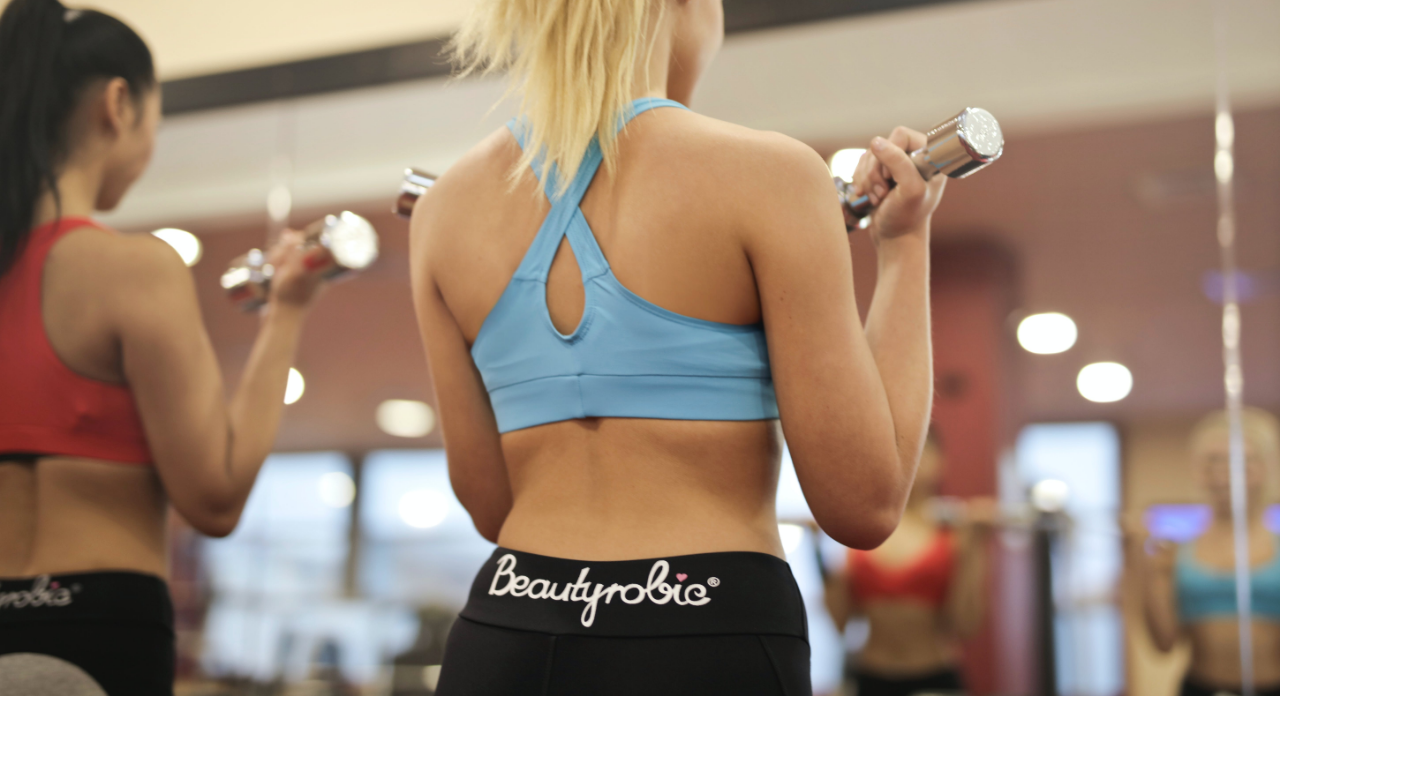
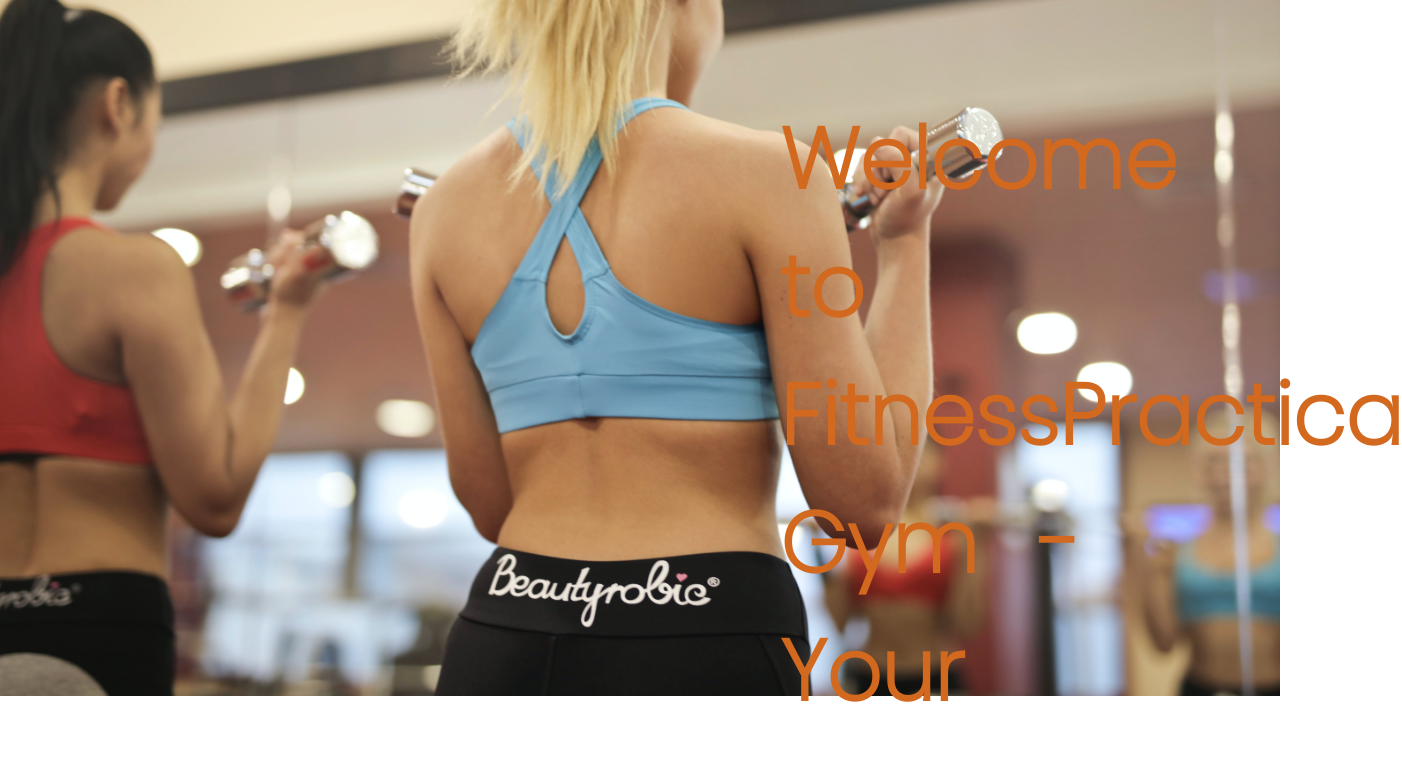
Before and after one commit to g3r0n1/FitnesPractica, a plain HTML site: page index.html in a window 1280 px wide. Shown: the part 104-865 px from the top of the page, 1402 px wide, since content can reach past the window. Before the commit the page ends 800 px from the top, so only its background shows below. Drawn offline with Linux system fonts and the light colour scheme.

Commit message:
updated main title

```diff
--- a/index.html
+++ b/index.html
@@ -21,10 +21,11 @@
 </div>
 </nav>
 
+
 <div class="container">
 <div class="section">
 <div class="text">
-    <h1>Join Fitness Practica</h1>
+    <h1>Welcome to FitnessPractica Gym - Your Path to Wellness and Strength!</h1>
 
 </div>
 
--- a/style.css1.css
+++ b/style.css1.css
@@ -47,3 +47,15 @@ position: absolute;
 .menu a{
     text-decoration: underline;
 }
+
+.text h1{
+    font-size: 85px;
+}
+
+.text{
+    width: 300px;
+    margin: 200px;
+    text-align: justify;
+    color: chocolate;
+    float: right;
+}
```
